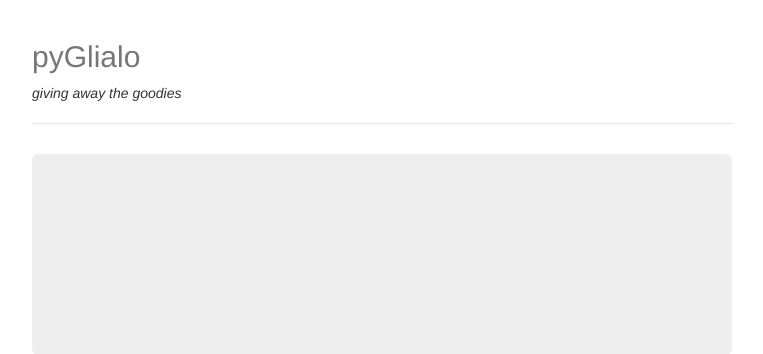
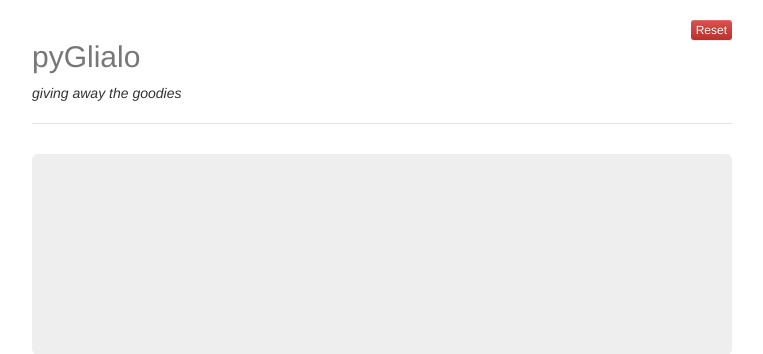
Before and after one commit to PythonMilano/pyGlialo, a Flask app: template templates/random.html in a window 1280 px wide. Shown: the top 354 px of the page, without its empty margins (258-1021 px from the left). Run offline with Flask 2, Linux system fonts and the light colour scheme; the template is opened without the code that fills it, so the values that code supplies are empty; parts of the project's set-up code (start-up, migrations or seed data) failed here and were passed over.

Commit message:
reset button

```diff
--- a/templates/random.html
+++ b/templates/random.html
@@ -10,6 +10,7 @@
 <body>
 <div class="container">
     <div class="header clearfix">
+        <a class="btn-xs btn-danger pull-right" href="reset" role="button">Reset</a>
         <h2 class="text-muted">pyGlialo</h2>
         <i> giving away the goodies</i>
     </div>
```
